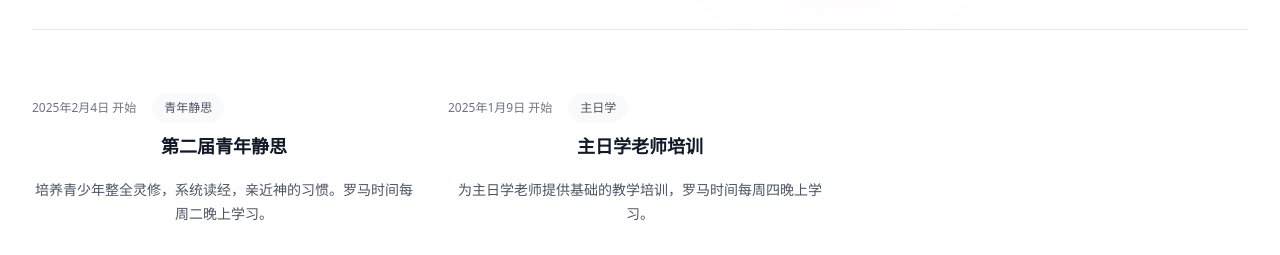
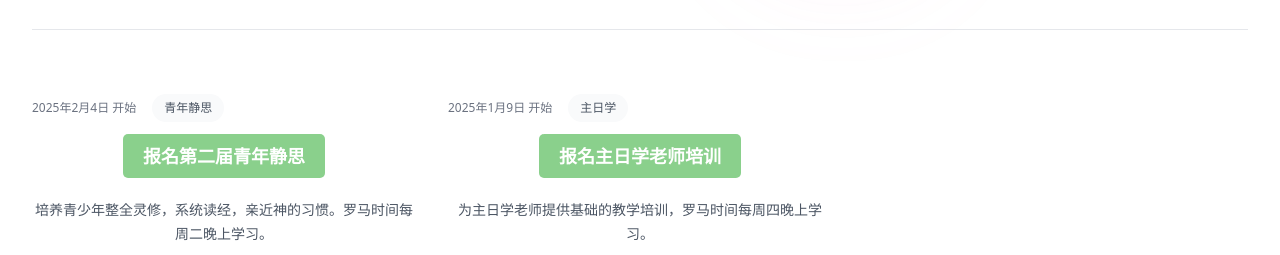
Before and after one commit to annie1kk/BTM-website, a website: page index.html in a window 1280 px wide. Shown: the part 1080-1335 px from the top of the page. Drawn offline with nearby package versions, Linux system fonts and the light colour scheme.

Commit message:
button instead of text for google form

```diff
--- a/index.html
+++ b/index.html
@@ -229,11 +229,10 @@
               <h3
                 class="mt-3 text-lg font-semibold leading-6 text-gray-900 group-hover:text-gray-600"
               >
-                <a
-                  href="https://docs.google.com/forms/d/e/1FAIpQLSe38ZlAxRez3Y51mujRnFmztZMWJj4iBTADEr3-lZS4lducig/viewform?usp=sf_link"
-                >
-                  <span class="absolute inset-0"></span>
-                  第二届青年静思
+                <a href="https://docs.google.com/forms/d/e/1FAIpQLSe38ZlAxRez3Y51mujRnFmztZMWJj4iBTADEr3-lZS4lducig/viewform?usp=sf_link" style="text-decoration: none;">
+                  <button style="padding: 10px 20px; background-color: #8ad08c; color: white; border: none; border-radius: 5px; cursor: pointer;">
+                    报名第二届青年静思
+                  </button>
                 </a>
               </h3>
               <p class="mt-5 line-clamp-3 text-sm leading-6 text-gray-600">
@@ -275,11 +274,10 @@
               <h3
                 class="mt-3 text-lg font-semibold leading-6 text-gray-900 group-hover:text-gray-600"
               >
-                <a
-                  href="https://docs.google.com/forms/d/e/1FAIpQLSfoQMVQClQGC9YXBxPN78HkGRAU_IQlWeOlffR9w-pqvFvYhA/viewform?usp=sf_link"
-                >
-                  <span class="absolute inset-0"></span>
-                  主日学老师培训
+                <a href="https://docs.google.com/forms/d/e/1FAIpQLSe38ZlAxRez3Y51mujRnFmztZMWJj4iBTADEr3-lZS4lducig/viewform?usp=sf_link" style="text-decoration: none;">
+                  <button style="padding: 10px 20px; background-color: #8ad08c; color: white; border: none; border-radius: 5px; cursor: pointer;">
+                    报名主日学老师培训
+                  </button>
                 </a>
               </h3>
               <p class="mt-5 line-clamp-3 text-sm leading-6 text-gray-600">
```
